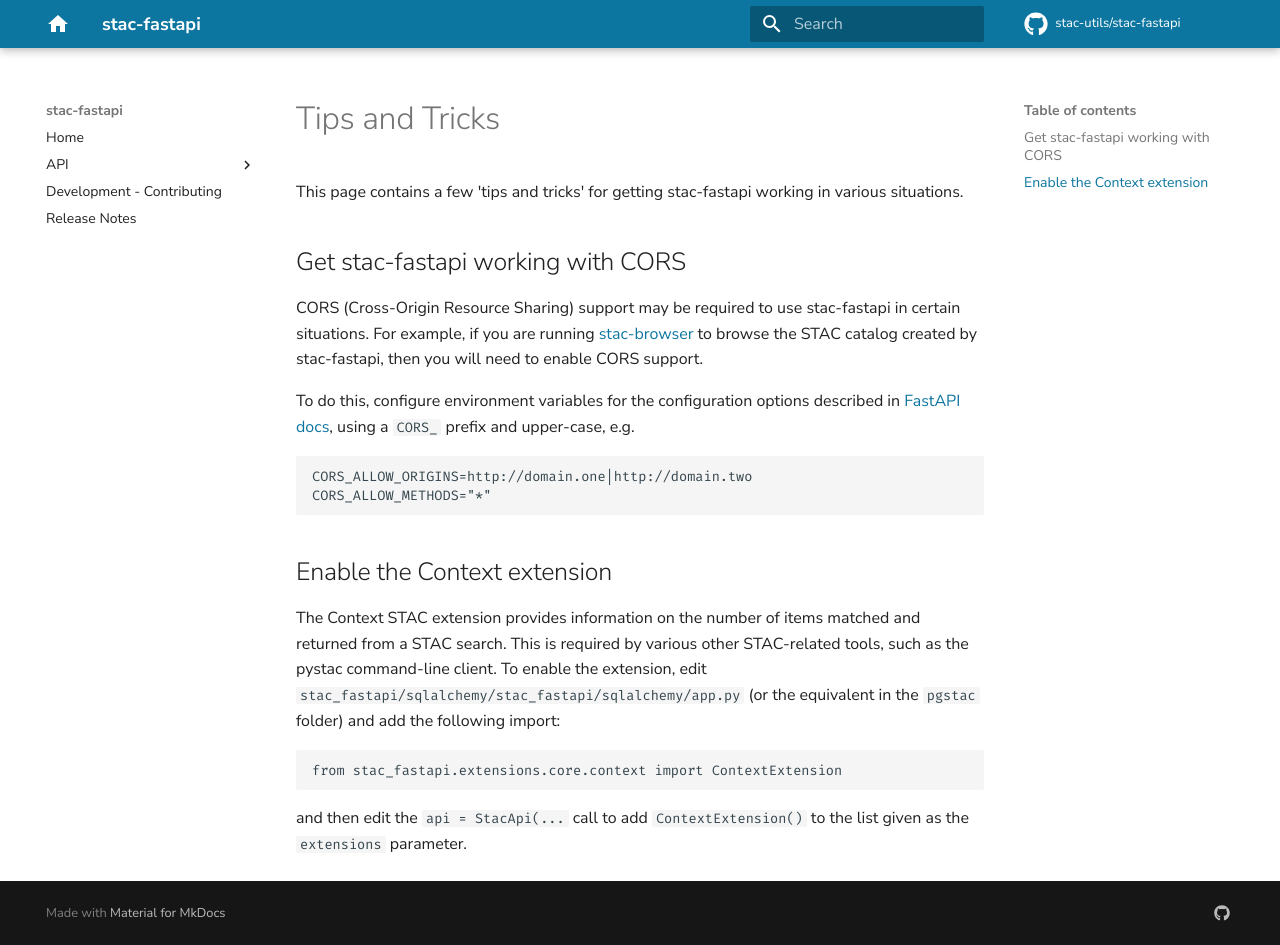
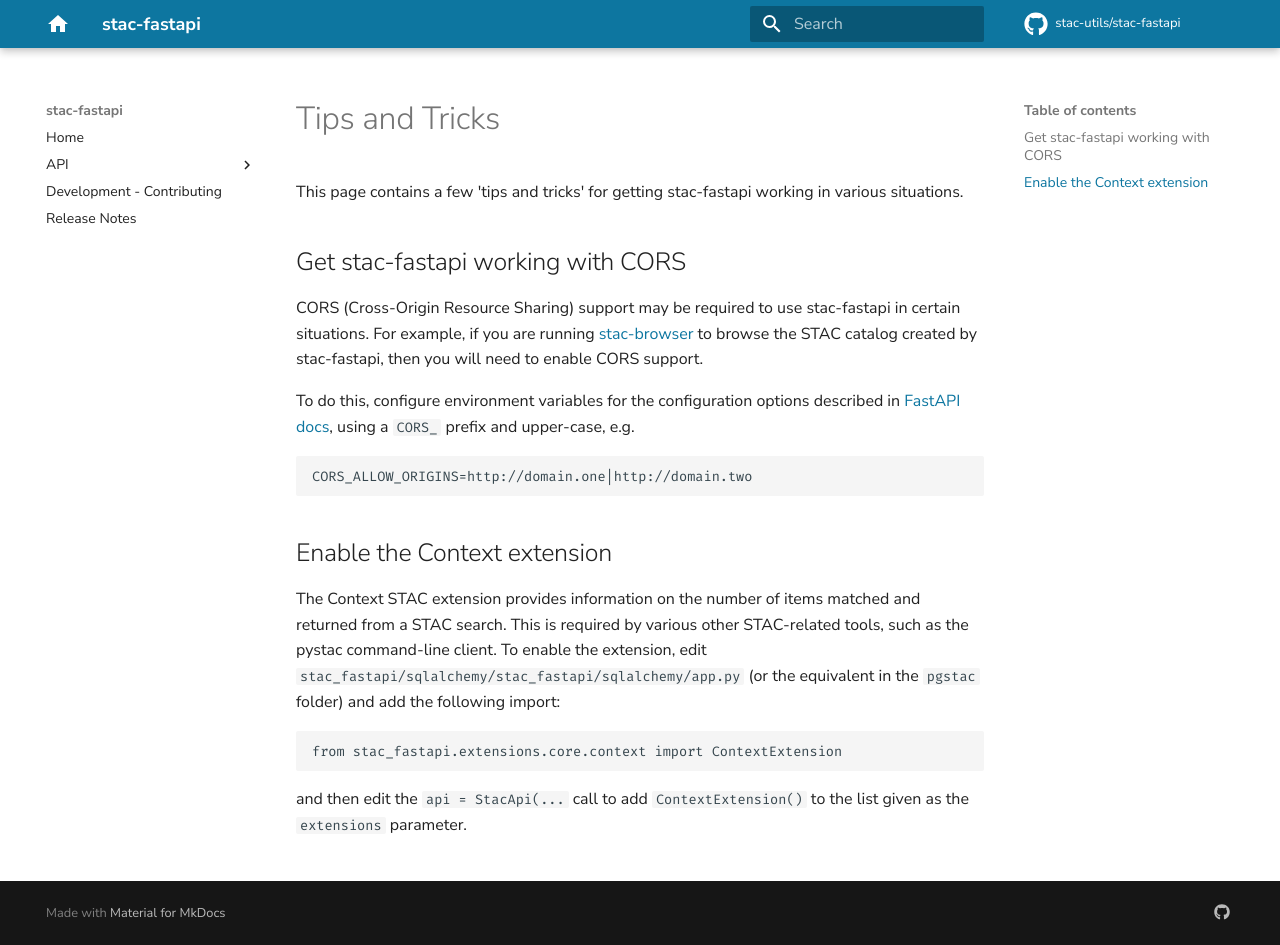
Before and after one commit to stac-utils/stac-fastapi, an MkDocs documentation site: the page built from docs/tips-and-tricks.md, in a window 1280 px wide and 945 px high. Built offline with MkDocs 1.6.1 and Material for MkDocs 9.7.7, drawn with Linux system fonts in a browser that asks for light colours; comment, search, counter and statistics services are not loaded.

Commit message:
feature/1 updated documentation

````diff
--- a/docs/tips-and-tricks.md
+++ b/docs/tips-and-tricks.md
@@ -9,7 +9,6 @@
 
 ```
 CORS_ALLOW_ORIGINS=http://domain.one|http://domain.two
-CORS_ALLOW_METHODS="*"
 ```
 
 ## Enable the Context extension
````
